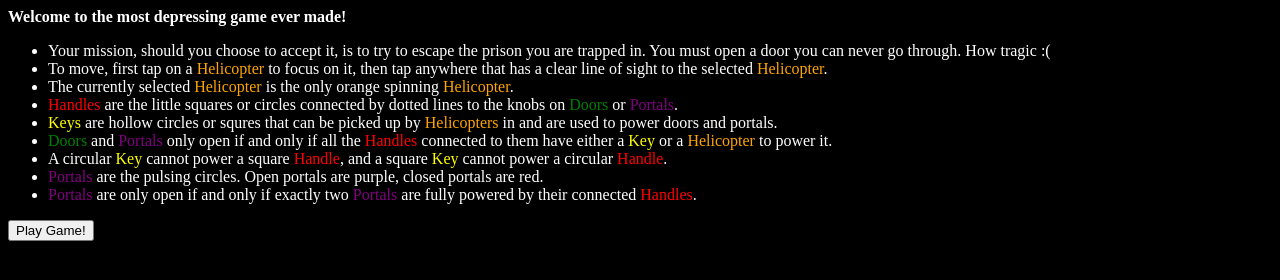
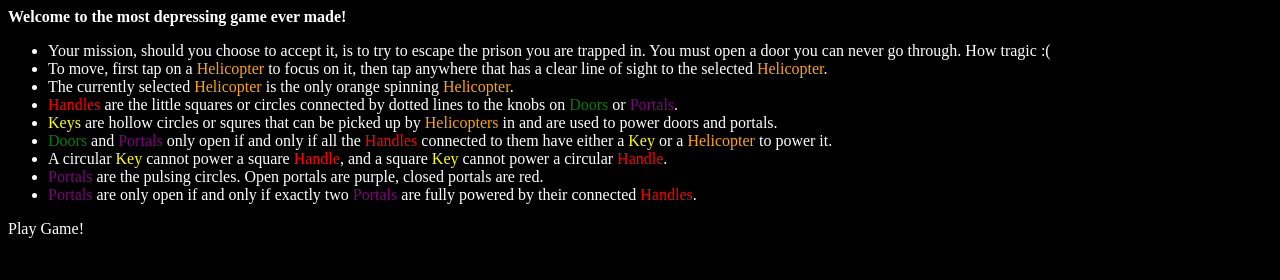
Before and after one commit to iconium9000/mazeGame, a plain HTML site: page index.html in a window 1280 px wide. Drawn offline with Linux system fonts and the light colour scheme.

Commit message:
Update index.html

```diff
--- a/index.html
+++ b/index.html
@@ -90,7 +90,7 @@
 <li><span class="portal">Portals</span> are the pulsing circles. Open portals are purple, closed portals are red.
 <li><span class="portal">Portals</span> are only open if and only if exactly two <span class="portal">Portals</span> are fully powered by their connected <span class="handle">Handles</span>.
 </ul>
-<h><b><button onpress="init()">Play Game!</button></b></h>
+<p onload="init()">Play Game!</p>
 </div>
 <div id = "backCanvas"><canvas id = "canvas">
 Your browser does not support canvas element.
```
